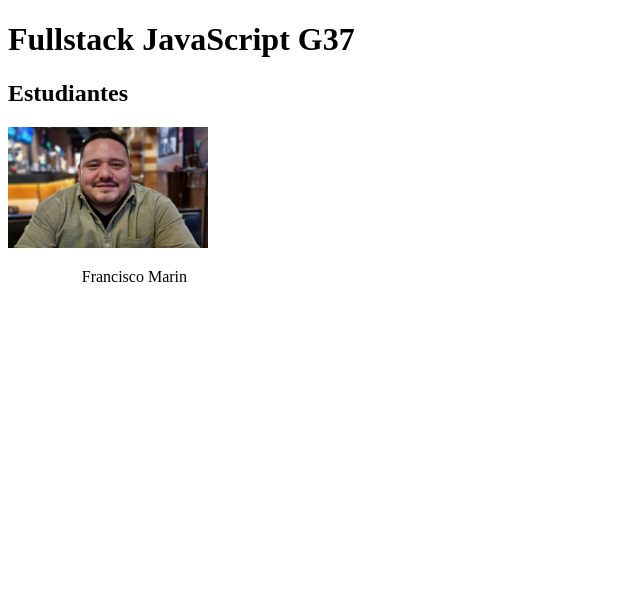
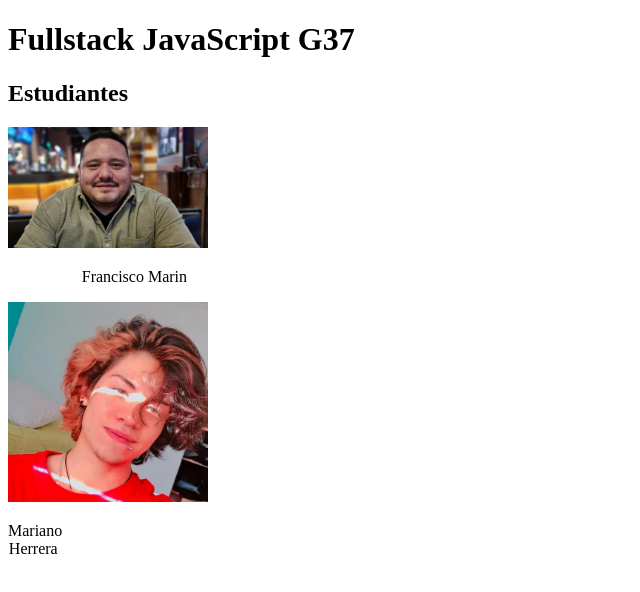
Before and after one commit to Franciscoj91/Fullstack-JavaScript-G37, a plain HTML site: page index.html in a window 1280 px wide. Shown: the whole page, without its empty margins (0-640 px from the left). Drawn offline with Linux system fonts and the light colour scheme.

Commit message:
agregue mi parte

```diff
--- a/index.html
+++ b/index.html
@@ -17,6 +17,12 @@
                     <img src="./assets/imgs/fran.jpg" alt="Tutor">
                 </div>
                 <p>Francisco Marin</p>
+                <div class="card">
+                    <div class="card-img">
+                        <img src="./assets/imgs/WhatsApp Image 2023-03-06 at 19.42.27.jpeg" alt="Tutor">
+                    </div>
+                    <p>Mariano Herrera</p>
+                </div>
             </div>
         </div>
     </section>
```
Also changed, not shown: assets/imgs/WhatsApp Image 2023-03-06 at 19.42.27.jpeg (added).
